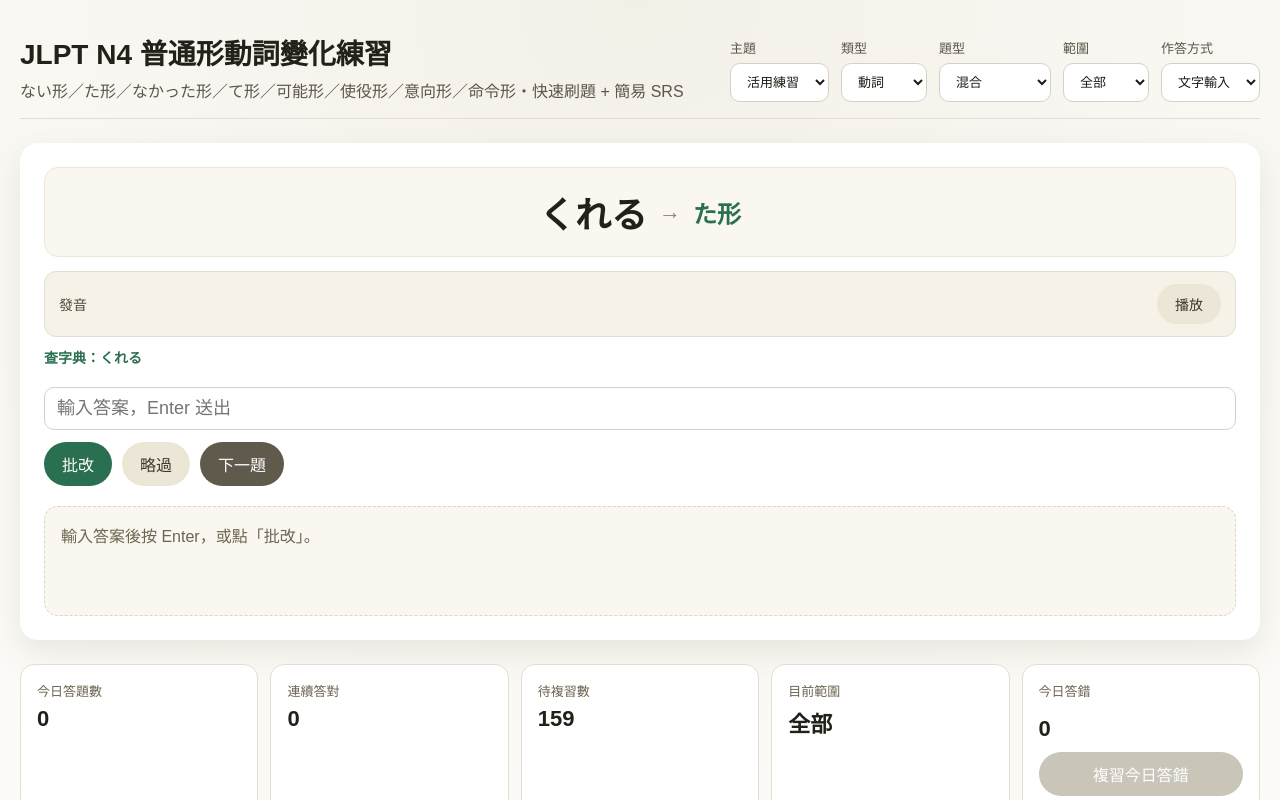
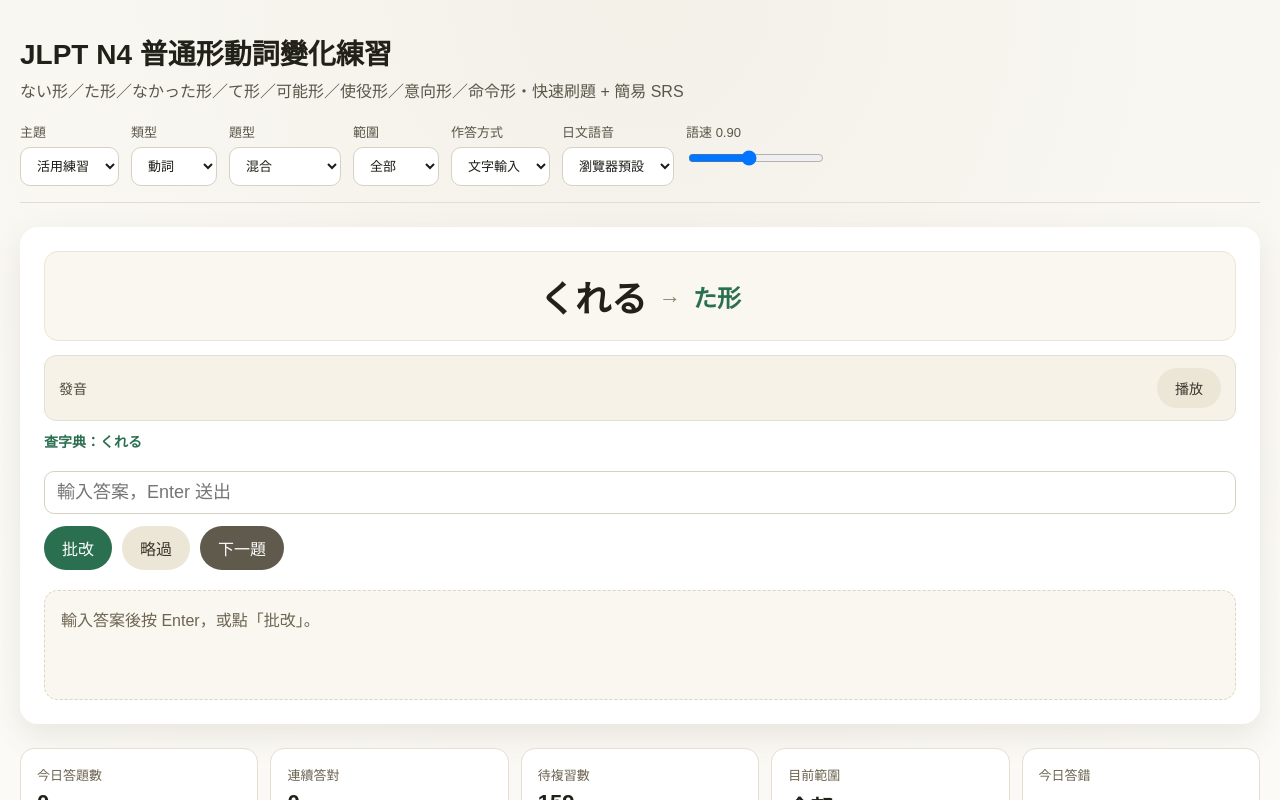
Before and after one commit to ddsakura/learnJapanese, a React (Vite) app in the folder apps/web/: page / in a window 1280 px wide. Shown: the top 800 px of the page. Built offline with nearby package versions, Linux system fonts and the light colour scheme.

Commit message:
feat: enhance speech synthesis features with voice selection and adjustable speech rate

```diff
--- a/apps/web/src/App.css
+++ b/apps/web/src/App.css
@@ -42,6 +42,14 @@
   gap: 6px;
   font-size: 13px;
   color: #5b5648;
+}
+
+.controls .rate-control {
+  min-width: 140px;
+}
+
+.controls input[type="range"] {
+  padding: 0;
 }
 
 select,
--- a/apps/web/src/App.tsx
+++ b/apps/web/src/App.tsx
@@ -23,7 +23,13 @@ import {
 } from "./data/constants";
 import { normalizeVerbBank } from "./lib/conjugation";
 import { normalizeImport, mergeBank, pruneSrs } from "./lib/importing";
-import { getAnswer, getPool, pickRandom, shuffle } from "./lib/questions";
+import {
+  buildWrongChoiceCandidates,
+  getAnswer,
+  getPool,
+  pickRandom,
+  shuffle,
+} from "./lib/questions";
 import {
   defaultStats,
   defaultWrongToday,
@@ -144,6 +150,12 @@ function saveToStorage<T>(key: string, value: T) {
     return;
   }
   window.localStorage.setItem(key, JSON.stringify(value));
+}
+
+function normalizeSpeechRate(value: unknown) {
+  return typeof value === "number" && Number.isFinite(value)
+    ? Math.min(1.15, Math.max(0.7, value))
+    : 0.9;
 }
 
 function loadExampleCache() {
@@ -365,11 +377,23 @@ function App() {
   const [answerMode, setAnswerMode] = useState<AnswerMode>(() => {
     return loadFromStorage<AnswerMode>(STORAGE_KEYS.answerMode, "input");
   });
+  const [speechVoices, setSpeechVoices] = useState<SpeechSynthesisVoice[]>([]);
+  const [speechVoiceURI, setSpeechVoiceURI] = useState(() =>
+    loadFromStorage(STORAGE_KEYS.speechVoiceURI, ""),
+  );
+  const [speechRate, setSpeechRate] = useState(() =>
+    normalizeSpeechRate(loadFromStorage(STORAGE_KEYS.speechRate, 0.9)),
+  );
   const [choiceOptions, setChoiceOptions] = useState<string[]>([]);
   const [choiceStatus, setChoiceStatus] = useState<ChoiceStatus>("idle");
   const [choiceMessage, setChoiceMessage] = useState("");
   const choiceRequestId = useRef(0);
   const canSpeak = typeof window !== "undefined" && "speechSynthesis" in window;
+  const selectedSpeechVoice = useMemo(
+    () =>
+      speechVoices.find((voice) => voice.voiceURI === speechVoiceURI) ?? null,
+    [speechVoiceURI, speechVoices],
+  );
   const scope: Scope = practice === "verb" ? verbScope : adjectiveScope;
   const questionType =
     practice === "verb" ? verbQuestionType : adjectiveQuestionType;
@@ -485,6 +509,30 @@ function App() {
   useEffect(() => {
     saveToStorage(STORAGE_KEYS.answerMode, answerMode);
   }, [answerMode]);
+
+  useEffect(() => {
+    saveToStorage(STORAGE_KEYS.speechVoiceURI, speechVoiceURI);
+  }, [speechVoiceURI]);
+
+  useEffect(() => {
+    saveToStorage(STORAGE_KEYS.speechRate, speechRate);
+  }, [speechRate]);
+
+  useEffect(() => {
+    if (!canSpeak) return;
+    const loadVoices = () => {
+      const voices = window.speechSynthesis
+        .getVoices()
+        .filter((voice) => voice.lang.toLowerCase().startsWith("ja"))
+        .sort((a, b) => a.name.localeCompare(b.name, "ja"));
+      setSpeechVoices(voices);
+    };
+    loadVoices();
+    window.speechSynthesis.addEventListener("voiceschanged", loadVoices);
+    return () => {
+      window.speechSynthesis.removeEventListener("voiceschanged", loadVoices);
+    };
+  }, [canSpeak]);
 
   useEffect(() => {
     const nextSettings: Settings = {
@@ -705,20 +753,39 @@ function App() {
     buildWrongChoices(correctAnswer, question.card.dict, question.type)
       .then((wrong) => {
         if (choiceRequestId.current !== requestId) return;
-        if (!wrong || wrong.length < 3) {
+        const choices = buildWrongChoiceCandidates(
+          question.card,
+          question.type,
+          correctAnswer,
+          wrong ?? [],
+        );
+        if (choices.length < 3) {
           setChoiceStatus("error");
           setChoiceMessage("選項產生失敗，請確認 Ollama 已啟動且模型可用。");
           return;
         }
-        const options = shuffle([correctAnswer, ...wrong.slice(0, 3)]);
+        const options = shuffle([correctAnswer, ...choices]);
         choiceCache.set(cacheKey, options);
         setChoiceOptions(options);
         setChoiceStatus("idle");
       })
       .catch(() => {
         if (choiceRequestId.current !== requestId) return;
-        setChoiceStatus("error");
-        setChoiceMessage("選項產生失敗，請確認 Ollama 已啟動且模型可用。");
+        const choices = buildWrongChoiceCandidates(
+          question.card,
+          question.type,
+          correctAnswer,
+          [],
+        );
+        if (choices.length < 3) {
+          setChoiceStatus("error");
+          setChoiceMessage("選項產生失敗，請確認 Ollama 已啟動且模型可用。");
+          return;
+        }
+        const options = shuffle([correctAnswer, ...choices]);
+        choiceCache.set(cacheKey, options);
+        setChoiceOptions(options);
+        setChoiceStatus("idle");
       });
   }, [question, practice]);
 
@@ -952,6 +1019,9 @@ function App() {
     if (!question || !canSpeak) return;
     const utterance = new SpeechSynthesisUtterance(question.card.dict);
     utterance.lang = "ja-JP";
+    utterance.rate = speechRate;
+    utterance.pitch = 1;
+    if (selectedSpeechVoice) utterance.voice = selectedSpeechVoice;
     utterance.onend = () => setIsSpeaking(false);
     utterance.onerror = () => setIsSpeaking(false);
     window.speechSynthesis.cancel();
@@ -965,6 +1035,9 @@ function App() {
       sanitizeExampleEntry(example).jp,
     );
     utterance.lang = "ja-JP";
+    utterance.rate = speechRate;
+    utterance.pitch = 1;
+    if (selectedSpeechVoice) utterance.voice = selectedSpeechVoice;
     utterance.onend = () => setIsExampleSpeaking(false);
     utterance.onerror = () => setIsExampleSpeaking(false);
     window.speechSynthesis.cancel();
@@ -1233,6 +1306,10 @@ function App() {
         typeOptions={typeOptions}
         scopeLabels={scopeLabels}
         answerMode={answerMode}
+        canSpeak={canSpeak}
+        speechVoices={speechVoices}
+        speechVoiceURI={speechVoiceURI}
+        speechRate={speechRate}
         transitivityType={transitivityType}
         onTopicModeChange={(value) => {
           setTopicMode(value);
@@ -1249,6 +1326,8 @@ function App() {
             : setAdjectiveScope(value as AdjectiveScope)
         }
         onAnswerModeChange={setAnswerMode}
+        onSpeechVoiceChange={setSpeechVoiceURI}
+        onSpeechRateChange={(value) => setSpeechRate(normalizeSpeechRate(value))}
         onTransitivityTypeChange={setTransitivityType}
       />
 
--- a/apps/web/src/components/HeaderControls.tsx
+++ b/apps/web/src/components/HeaderControls.tsx
@@ -22,12 +22,18 @@ type HeaderControlsProps = {
   typeOptions: { value: QuestionType; label: string }[];
   scopeLabels: Record<Scope, string>;
   answerMode: AnswerMode;
+  canSpeak: boolean;
+  speechVoices: SpeechSynthesisVoice[];
+  speechVoiceURI: string;
+  speechRate: number;
   transitivityType: TransitivityQuestionType;
   onTopicModeChange: (value: TopicMode) => void;
   onPracticeChange: (value: PracticeKind) => void;
   onQuestionTypeChange: (value: QuestionType) => void;
   onScopeChange: (value: Scope) => void;
   onAnswerModeChange: (value: AnswerMode) => void;
+  onSpeechVoiceChange: (value: string) => void;
+  onSpeechRateChange: (value: number) => void;
   onTransitivityTypeChange: (value: TransitivityQuestionType) => void;
 };
 
@@ -40,12 +46,18 @@ export default function HeaderControls({
   typeOptions,
   scopeLabels,
   answerMode,
+  canSpeak,
+  speechVoices,
+  speechVoiceURI,
+  speechRate,
   transitivityType,
   onTopicModeChange,
   onPracticeChange,
   onQuestionTypeChange,
   onScopeChange,
   onAnswerModeChange,
+  onSpeechVoiceChange,
+  onSpeechRateChange,
   onTransitivityTypeChange,
 }: HeaderControlsProps) {
   const practiceLabel =
@@ -155,6 +167,35 @@ export default function HeaderControls({
             <option value="choice">四選一</option>
           </select>
         </label>
+        <label>
+          日文語音
+          <select
+            value={speechVoiceURI}
+            onChange={(event) => onSpeechVoiceChange(event.target.value)}
+            disabled={!canSpeak}
+          >
+            <option value="">瀏覽器預設</option>
+            {speechVoices.map((voice) => (
+              <option key={voice.voiceURI} value={voice.voiceURI}>
+                {voice.name}（{voice.lang}）
+              </option>
+            ))}
+          </select>
+        </label>
+        <label className="rate-control">
+          語速 {speechRate.toFixed(2)}
+          <input
+            type="range"
+            min="0.7"
+            max="1.15"
+            step="0.05"
+            value={speechRate}
+            onChange={(event) =>
+              onSpeechRateChange(Number(event.target.value))
+            }
+            disabled={!canSpeak}
+          />
+        </label>
       </div>
     </header>
   );
--- a/apps/web/src/data/constants.ts
+++ b/apps/web/src/data/constants.ts
@@ -32,6 +32,8 @@ export const STORAGE_KEYS = {
   },
   examples: "jlpt-n4-example-cache",
   answerMode: "jlpt-n4-answer-mode",
+  speechVoiceURI: "jlpt-n4-speech-voice-uri",
+  speechRate: "jlpt-n4-speech-rate",
 };
 
 export const DAY_MS = 24 * 60 * 60 * 1000;
--- a/apps/web/src/lib/questions.ts
+++ b/apps/web/src/lib/questions.ts
@@ -1,4 +1,15 @@
 import type { Card, QuestionType, Scope } from "../types";
+
+const QUESTION_FORM_TYPES: Exclude<QuestionType, "mixed">[] = [
+  "nai",
+  "ta",
+  "nakatta",
+  "te",
+  "potential",
+  "causative",
+  "volitional",
+  "imperative",
+];
 
 export function pickRandom<T>(items: T[]) {
   return items[Math.floor(Math.random() * items.length)];
@@ -17,6 +28,22 @@ export function getAnswer(card: Card, type: Exclude<QuestionType, "mixed">) {
   return card[type];
 }
 
+export function buildWrongChoiceCandidates(
+  card: Card,
+  type: Exclude<QuestionType, "mixed">,
+  correctAnswer: string,
+  modelChoices: string[],
+) {
+  const localChoices = QUESTION_FORM_TYPES.filter((candidateType) => {
+    return candidateType !== type;
+  }).map((candidateType) => getAnswer(card, candidateType));
+  return Array.from(
+    new Set([...modelChoices, ...localChoices].map((choice) => choice.trim())),
+  )
+    .filter((choice) => choice && choice !== correctAnswer)
+    .slice(0, 3);
+}
+
 export function shuffle<T>(items: T[]) {
   const copy = [...items];
   for (let i = copy.length - 1; i > 0; i -= 1) {
```
Also changed, not shown: 1 other file (tests, documents, lock files or other folders).
